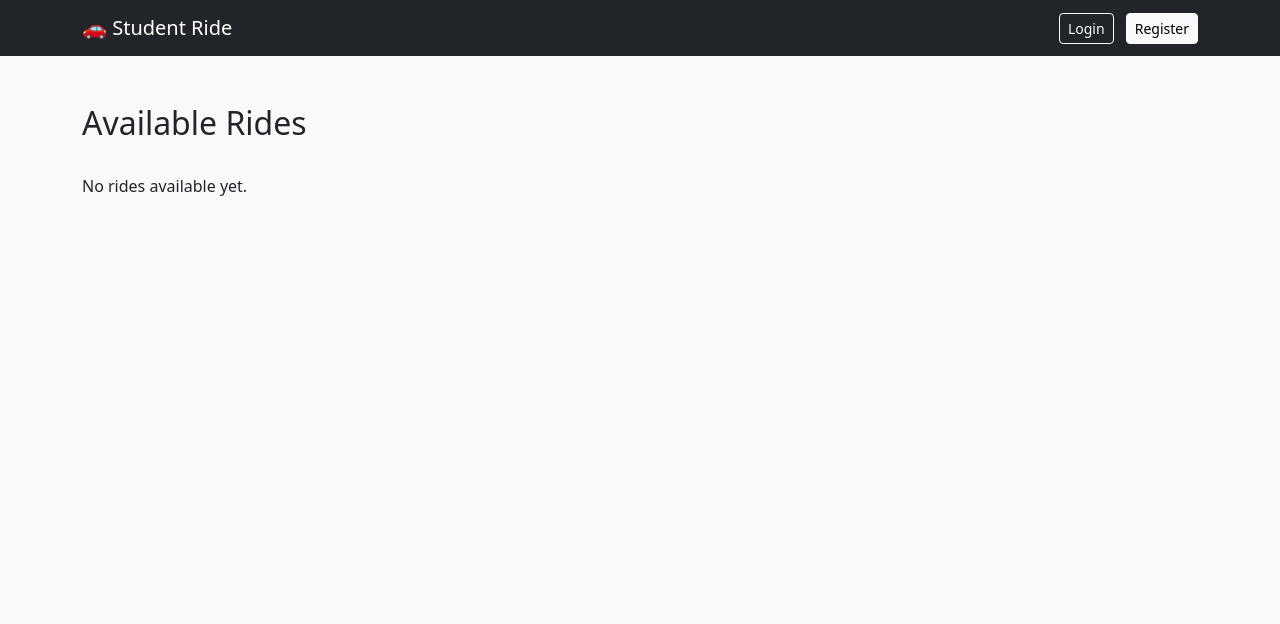
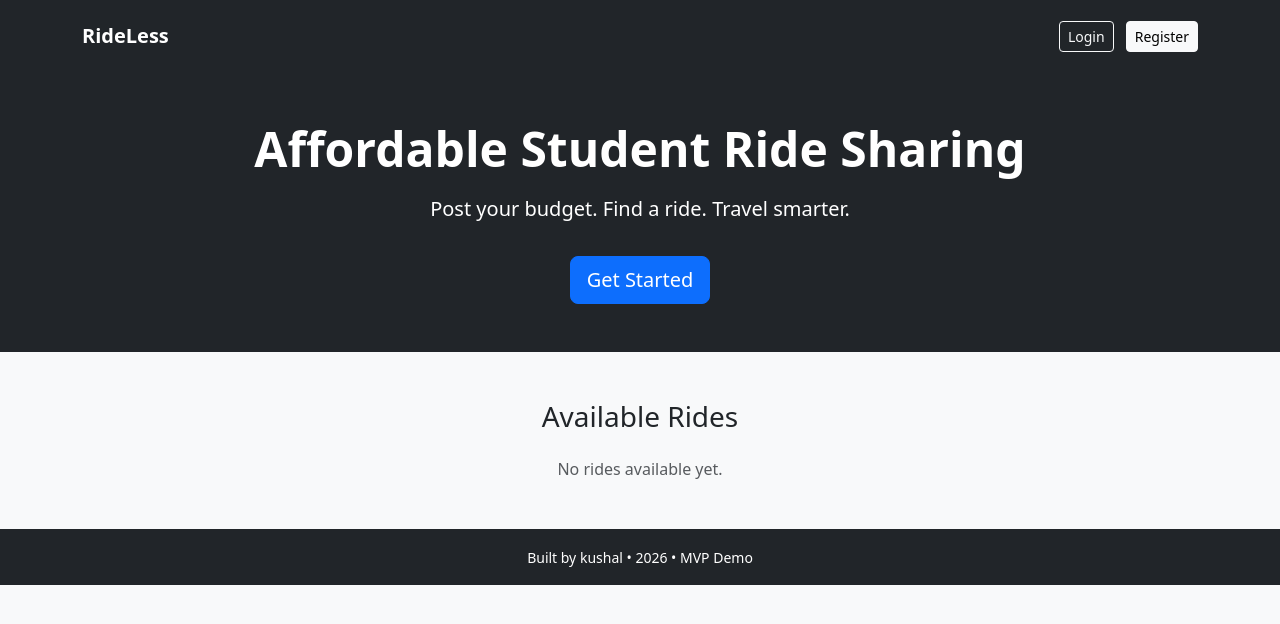
Before and after one commit to KushalKUMAR-P/student-ride-demo, a Flask app: template templates/index.html in a window 1280 px wide. Shown: the top 624 px of the page. Run offline with Flask 3, Linux system fonts and the light colour scheme; the template is opened without the code that fills it, so the values that code supplies are empty.

Commit message:
Improve homepage UI with hero section

```diff
--- a/templates/index.html
+++ b/templates/index.html
@@ -1,19 +1,20 @@
 <!DOCTYPE html>
 <html>
 <head>
-    <title>Student Ride Marketplace</title>
+    <title>RideLess - Student Ride Sharing</title>
     <link href="https://cdn.jsdelivr.net/npm/bootstrap@5.3.2/dist/css/bootstrap.min.css" rel="stylesheet">
 </head>
 <body class="bg-light">
 
-<nav class="navbar navbar-expand-lg navbar-dark bg-dark">
+<!-- NAVBAR -->
+<nav class="navbar navbar-expand-lg navbar-dark bg-dark py-3">
   <div class="container">
-    <a class="navbar-brand" href="/">🚗 Student Ride</a>
+    <a class="navbar-brand fw-bold" href="/">RideLess</a>
 
     <div>
       {% if session.username %}
         <span class="text-white me-3">
-          Welcome, {{ session.username }}
+          {{ session.username }}
         </span>
         <a href="/logout" class="btn btn-outline-light btn-sm">Logout</a>
       {% else %}
@@ -24,32 +25,49 @@
   </div>
 </nav>
 
-<div class="container mt-5">
-
-    <div class="d-flex justify-content-between align-items-center mb-4">
-        <h2>Available Rides</h2>
+<!-- HERO SECTION -->
+<section class="bg-dark text-white text-center py-5">
+  <div class="container">
+    <h1 class="display-5 fw-bold">Affordable Student Ride Sharing</h1>
+    <p class="lead mt-3">
+      Post your budget. Find a ride. Travel smarter.
+    </p>
     {% if session.user_id %}
-            <a href="/create" class="btn btn-primary">+ Post Ride</a>
+      <a href="/create" class="btn btn-primary btn-lg mt-3">
+        Post a Ride
+      </a>
+    {% else %}
+      <a href="/register" class="btn btn-primary btn-lg mt-3">
+        Get Started
+      </a>
     {% endif %}
   </div>
+</section>
+
+<!-- RIDES SECTION -->
+<div class="container mt-5 mb-5">
+  <h3 class="mb-4 text-center">Available Rides</h3>
 
   {% if rides %}
     <div class="row">
       {% for ride in rides %}
-            <div class="col-md-6 mb-4">
-                <div class="card shadow-sm">
+      <div class="col-md-6 col-lg-4 mb-4">
+        <div class="card h-100 shadow-sm border-0">
           <div class="card-body">
 
-                        <h5 class="card-title">
+            <h5 class="fw-bold">
               {{ ride.origin }} → {{ ride.destination }}
             </h5>
 
-                        <p class="mb-1">
-                            Budget: <strong>${{ ride.budget }}</strong>
+            <p class="text-muted small mb-2">
+              Posted by {{ ride.rider_name }}
             </p>
 
-                        <p class="mb-2 text-muted">
-                            Posted by: {{ ride.rider_name }}
+            <p class="mb-3">
+              Budget:
+              <span class="fw-bold text-success">
+                ${{ ride.budget }}
+              </span>
             </p>
 
             {% if ride.status == "Pending" %}
@@ -58,7 +76,7 @@
               {% if session.user_id and session.user_id != ride.rider_id %}
                 <a href="/accept/{{ ride.id }}"
                    class="btn btn-success btn-sm ms-2">
-                                   Accept Ride
+                   Accept
                 </a>
               {% endif %}
             {% else %}
@@ -71,9 +89,16 @@
       {% endfor %}
     </div>
   {% else %}
-        <p>No rides available yet.</p>
+    <p class="text-center text-muted">No rides available yet.</p>
   {% endif %}
 </div>
 
+<!-- FOOTER -->
+<footer class="bg-dark text-white text-center py-3">
+  <small>
+    Built by kushal • 2026 • MVP Demo
+  </small>
+</footer>
+
 </body>
 </html>
```
Lines whose indentation alone changed are shown as unchanged.
